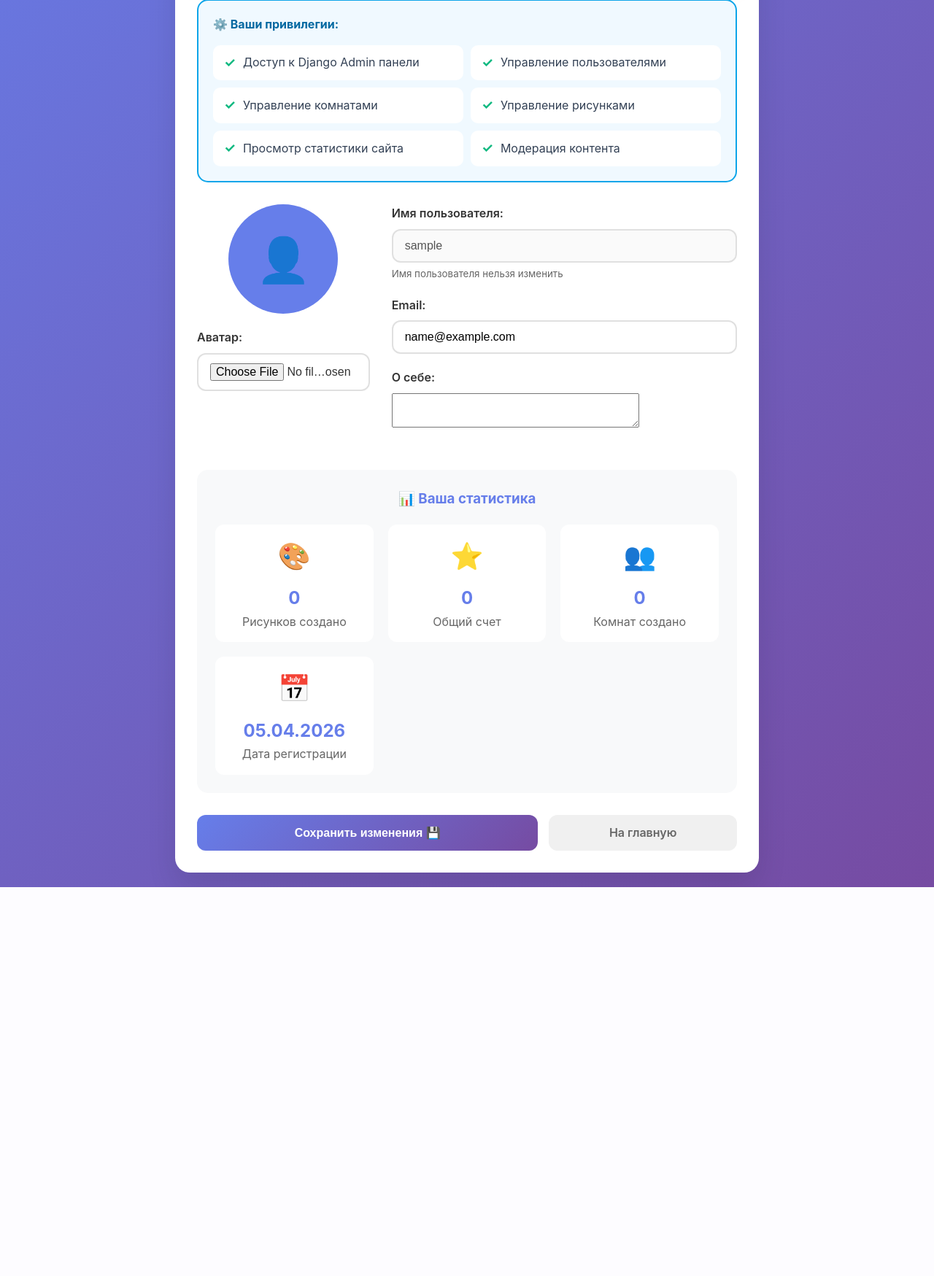
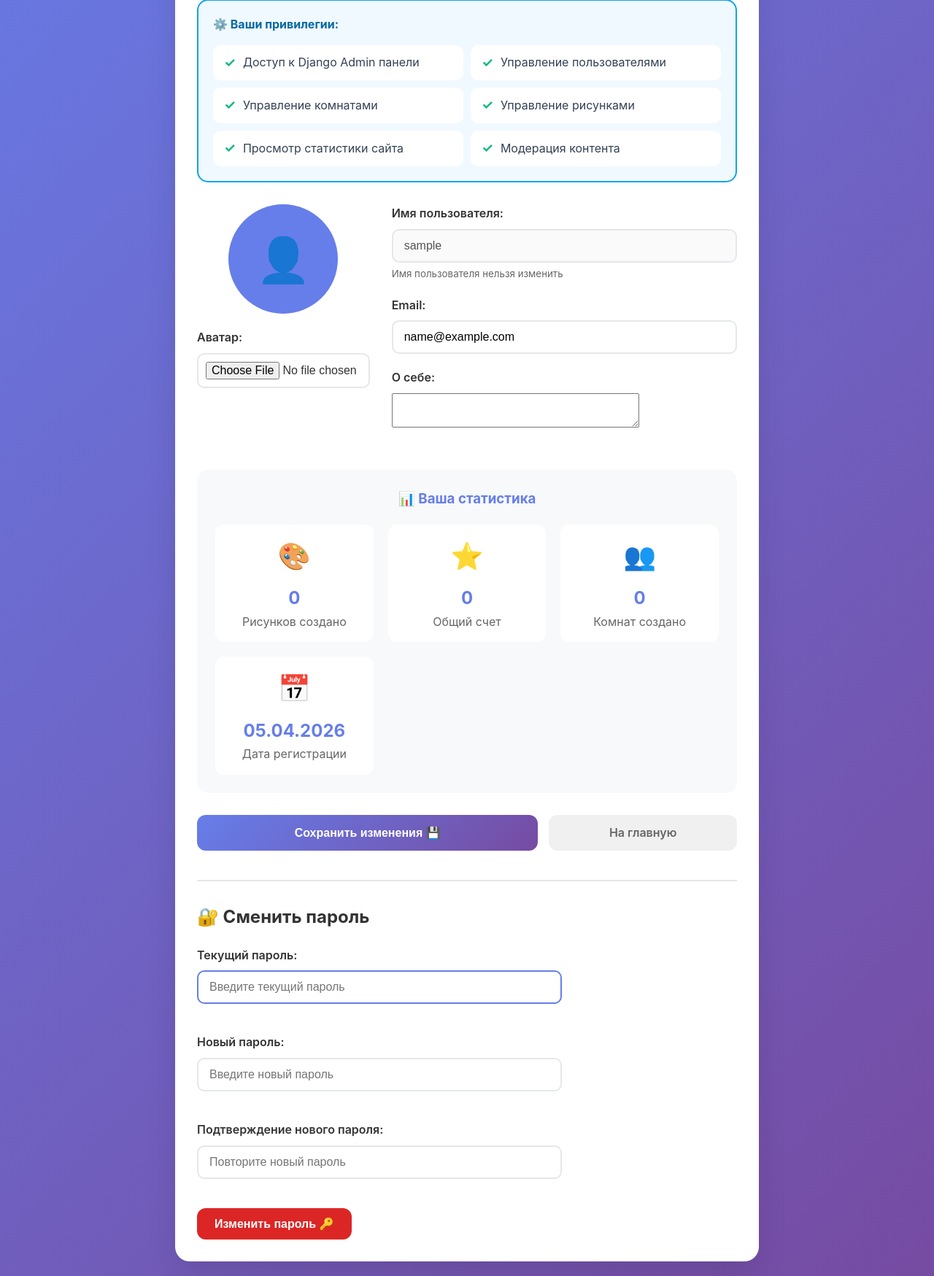
Before and after one commit to diogennpluq/pair_canvas_project, a Django app: page /profile/ in a window 1280 px wide. Shown: the part 481-2230 px from the top of the page at 73% size. Before the commit the page ends 1697 px from the top, so only its background shows below. Run offline with Django 4.2, Linux system fonts and the light colour scheme; the visitor is signed in with stand-in values (Sample User, id 1); data that the repository does not hold is empty; parts of the project's set-up code (start-up, migrations or seed data) failed here and were passed over.

Commit message:
✨ Добавлена смена пароля в профиле пользователя
- Форма CustomPasswordChangeForm с валидацией Django
- Поля: текущий пароль, новый пароль, подтверждение
- update_session_auth_hash для сохранения сессии после смены
- Разделена логика POST-запроса: профиль vs пароль
- Добавлены стили для полей ввода
- Сообщения об успехе/ошибке через messages framework

Co-authored-by: Qwen-Coder <qwen-coder@alibabacloud.com>

```diff
--- a/accounts/forms.py
+++ b/accounts/forms.py
@@ -1,5 +1,5 @@
 from django import forms
-from django.contrib.auth.forms import UserCreationForm, PasswordResetForm, SetPasswordForm
+from django.contrib.auth.forms import UserCreationForm, PasswordResetForm, SetPasswordForm, PasswordChangeForm
 from .models import CustomUser
 
 class CustomUserCreationForm(UserCreationForm):
@@ -27,31 +27,29 @@ class ProfileUpdateForm(forms.ModelForm):
             'avatar': forms.FileInput(attrs={'class': 'form-control'}),
         }
 
-class CustomPasswordResetForm(PasswordResetForm):
-    email = forms.EmailField(
-        label="Email",
-        max_length=254,
-        widget=forms.EmailInput(attrs={
+class CustomPasswordChangeForm(PasswordChangeForm):
+    old_password = forms.CharField(
+        label="Текущий пароль",
+        widget=forms.PasswordInput(attrs={
             'class': 'form-control',
             'required': True,
             'autofocus': True,
-            'placeholder': 'your@email.com'
-        })
+            'placeholder': 'Введите текущий пароль'
+        }),
     )
-
-class CustomSetPasswordForm(SetPasswordForm):
     new_password1 = forms.CharField(
         label="Новый пароль",
         widget=forms.PasswordInput(attrs={
             'class': 'form-control',
             'required': True,
-            'autofocus': True
+            'placeholder': 'Введите новый пароль'
         }),
     )
     new_password2 = forms.CharField(
-        label="Подтверждение пароля",
+        label="Подтверждение нового пароля",
         widget=forms.PasswordInput(attrs={
             'class': 'form-control',
-            'required': True
+            'required': True,
+            'placeholder': 'Повторите новый пароль'
         }),
     )
--- a/accounts/views.py
+++ b/accounts/views.py
@@ -1,8 +1,10 @@
 from django.shortcuts import render, redirect
-from django.contrib.auth import login
+from django.contrib.auth import login, update_session_auth_hash
 from django.contrib.auth.decorators import login_required
-from .forms import CustomUserCreationForm, ProfileUpdateForm
+from django.contrib import messages
+from .forms import CustomUserCreationForm, ProfileUpdateForm, CustomPasswordChangeForm
 from .models import CustomUser
+from django.contrib.auth.forms import PasswordChangeForm
 
 def register(request):
     if request.method == 'POST':
@@ -18,11 +20,25 @@ def register(request):
 @login_required
 def profile(request):
     if request.method == 'POST':
-        form = ProfileUpdateForm(request.POST, request.FILES, instance=request.user)
-        if form.is_valid():
-            form.save()
-            return redirect('profile')
+        # Обработка обновления профиля
+        if 'email' in request.POST or 'bio' in request.POST or 'avatar' in request.FILES:
+            form = ProfileUpdateForm(request.POST, request.FILES, instance=request.user)
+            if form.is_valid():
+                form.save()
+                messages.success(request, 'Профиль успешно обновлен!')
+                return redirect('profile')
+        # Обработка смены пароля
+        elif 'old_password' in request.POST:
+            password_form = CustomPasswordChangeForm(request.user, request.POST)
+            if password_form.is_valid():
+                user = password_form.save()
+                update_session_auth_hash(request, user)  # Чтобы не разлогинивало
+                messages.success(request, 'Пароль успешно изменен!')
+                return redirect('profile')
+            else:
+                messages.error(request, 'Ошибка при смене пароля. Проверьте данные.')
     else:
         form = ProfileUpdateForm(instance=request.user)
 
-    return render(request, 'accounts/profile.html', {'form': form})
+    password_form = CustomPasswordChangeForm(request.user)
+    return render(request, 'accounts/profile.html', {'form': form, 'password_form': password_form})
--- a/templates/accounts/profile.html
+++ b/templates/accounts/profile.html
@@ -71,6 +71,24 @@
         color: #10b981;
         font-weight: bold;
         font-size: 18px;
+    }
+
+    .form-control {
+        width: 100%;
+        padding: 12px 15px;
+        border: 2px solid #e5e7eb;
+        border-radius: 10px;
+        font-size: 16px;
+        transition: border-color 0.3s;
+    }
+
+    .form-control:focus {
+        outline: none;
+        border-color: #667eea;
+    }
+
+    input[type="file"].form-control {
+        padding: 10px;
     }
 </style>
 {% endblock %}
@@ -191,5 +209,39 @@
             <a href="{% url 'home' %}" class="btn btn-secondary" style="flex: 1;">На главную</a>
         </div>
     </form>
+
+    <!-- Смена пароля -->
+    <div style="margin-top: 40px; padding-top: 30px; border-top: 2px solid #e5e7eb;">
+        <h2 style="margin-bottom: 20px; color: #333;">🔐 Сменить пароль</h2>
+        <form method="post">
+            {% csrf_token %}
+            <div style="display: grid; gap: 20px; max-width: 500px;">
+                <div class="form-group">
+                    <label style="display: block; margin-bottom: 8px; font-weight: 600; color: #333;">
+                        Текущий пароль:
+                    </label>
+                    {{ password_form.old_password }}
+                </div>
+
+                <div class="form-group">
+                    <label style="display: block; margin-bottom: 8px; font-weight: 600; color: #333;">
+                        Новый пароль:
+                    </label>
+                    {{ password_form.new_password1 }}
+                </div>
+
+                <div class="form-group">
+                    <label style="display: block; margin-bottom: 8px; font-weight: 600; color: #333;">
+                        Подтверждение нового пароля:
+                    </label>
+                    {{ password_form.new_password2 }}
+                </div>
+            </div>
+
+            <button type="submit" class="btn" style="margin-top: 20px; background: #dc2626;">
+                Изменить пароль 🔑
+            </button>
+        </form>
+    </div>
 </div>
 {% endblock %}
```
